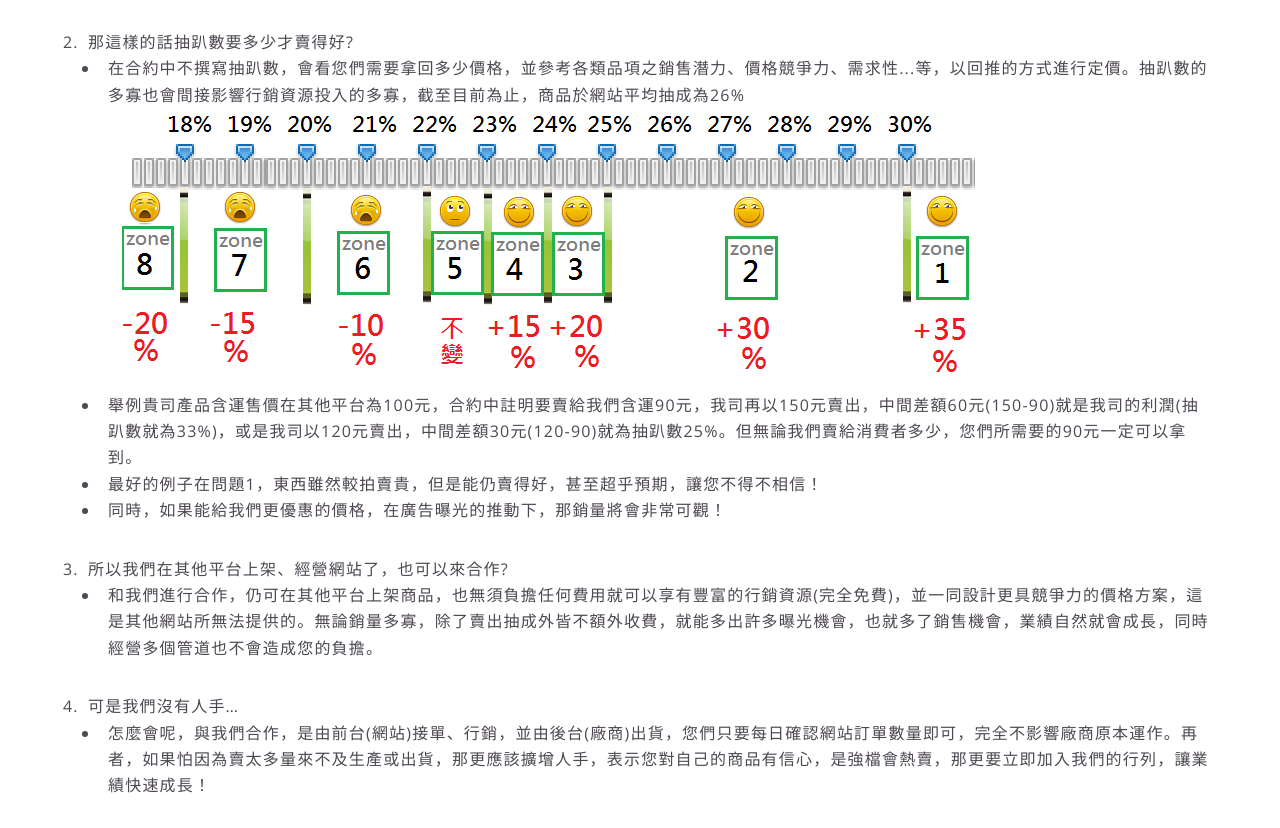
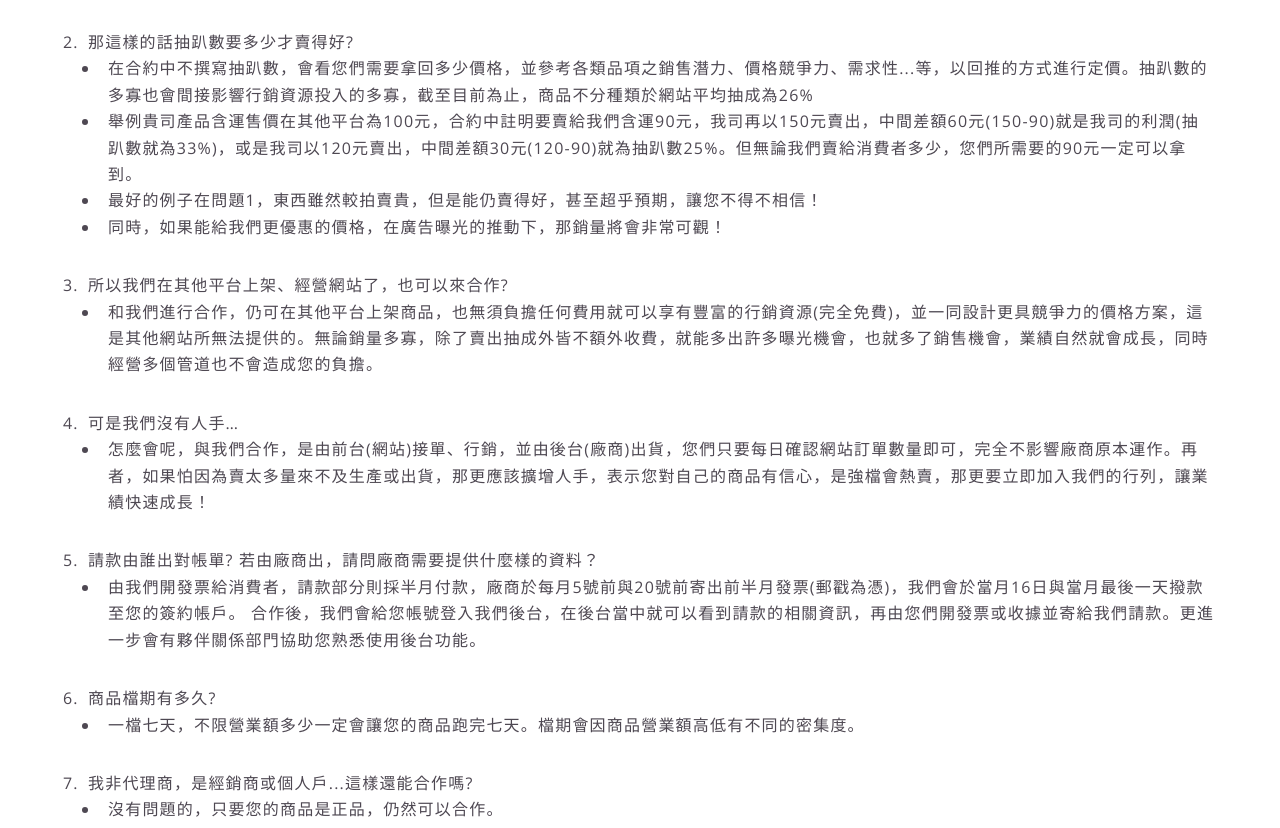
Before and after one commit to buttonho22/buttonho22.github.io, a plain HTML site: page index.html in a window 1280 px wide. Shown: the part 8678-9506 px from the top of the page. Drawn offline with nearby package versions, Linux system fonts and the light colour scheme.

Commit message:
delete photo

```diff
--- a/index.html
+++ b/index.html
@@ -351,8 +351,7 @@
                             </ul>
                             <li>那這樣的話抽趴數要多少才賣得好?</li>
                             <ul>
-                                <li>在合約中不撰寫抽趴數，會看您們需要拿回多少價格，並參考各類品項之銷售潛力、價格競爭力、需求性...等，以回推的方式進行定價。抽趴數的多寡也會間接影響行銷資源投入的多寡，截至目前為止，商品於網站平均抽成為26%</br>
-                                    <div class="image"> <img src="images/resource.png" alt="marketing resource" /></div>
+                                <li>在合約中不撰寫抽趴數，會看您們需要拿回多少價格，並參考各類品項之銷售潛力、價格競爭力、需求性...等，以回推的方式進行定價。抽趴數的多寡也會間接影響行銷資源投入的多寡，截至目前為止，商品不分種類於網站平均抽成為26%</br>
                                 </li>
                                 <li>舉例貴司產品含運售價在其他平台為100元，合約中註明要賣給我們含運90元，我司再以150元賣出，中間差額60元(150-90)就是我司的利潤(抽趴數就為33%)，或是我司以120元賣出，中間差額30元(120-90)就為抽趴數25%。但無論我們賣給消費者多少，您們所需要的90元一定可以拿到。</li>
                                 <li>最好的例子在問題1，東西雖然較拍賣貴，但是能仍賣得好，甚至超乎預期，讓您不得不相信！</li>
```
